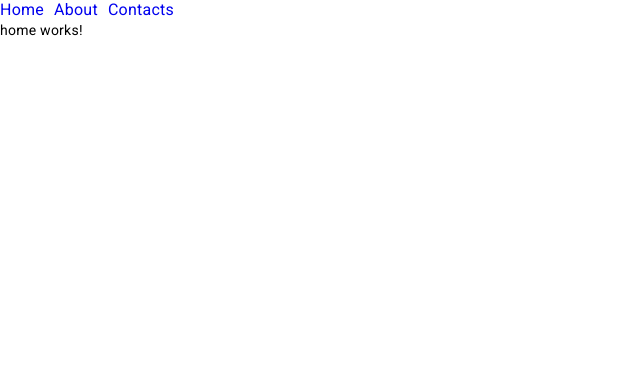
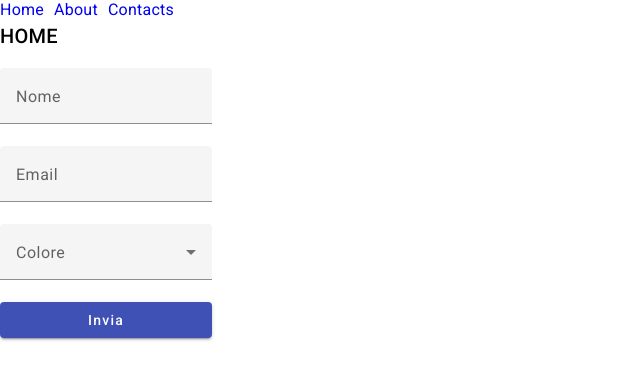
Before and after one commit to gianlucanesta/angular-tutorial, an Angular app: page /homepage in a window 1280 px wide. Shown: the top 380 px of the page, without its empty margins (0-640 px from the left). Built offline with nearby package versions, Linux system fonts and the light colour scheme.

Commit message:
Template Driven Form - part 1

```diff
--- a/src/app/components/home/home.component.css
+++ b/src/app/components/home/home.component.css
@@ -0,0 +1,10 @@
+:host {
+  display: flex;
+  flex-direction: column;
+  align-items: flex-start;
+}
+form {
+  display: flex;
+  flex-direction: column;
+  align-items: fle;
+}
--- a/src/app/components/home/home.component.html
+++ b/src/app/components/home/home.component.html
@@ -1 +1,21 @@
-<p>home works!</p>
+<h2>HOME</h2>
+
+<form #homeform="ngForm" (ngSubmit)="onSubmit(homeform)">
+  <mat-form-field>
+    <mat-label>Nome</mat-label>
+    <input matInput type="text" name="nome" ngModel />
+  </mat-form-field>
+  <mat-form-field>
+    <mat-label>Email</mat-label>
+    <input matInput type="email" name="email" ngModel />
+  </mat-form-field>
+  <mat-form-field>
+    <mat-label>Colore</mat-label>
+    <mat-select name="colore" ngModel>
+      <mat-option value="red">Rosso</mat-option>
+      <mat-option value="blue">Blu</mat-option>
+    </mat-select>
+  </mat-form-field>
+
+  <button mat-raised-button color="primary" type="submit">Invia</button>
+</form>
--- a/src/app/components/home/home.component.ts
+++ b/src/app/components/home/home.component.ts
@@ -1,4 +1,5 @@
 import { Component, OnDestroy, OnInit } from '@angular/core';
+import { NgForm } from '@angular/forms';
 import { interval } from 'rxjs';
 
 @Component({
@@ -12,10 +13,13 @@ export class HomeComponent implements OnInit, OnDestroy {
 
   ngOnInit(): void {
     this.sottoscrizione = interval(1000).subscribe((numero) => {
-      console.log(numero);
+      // console.log(numero);
     });
   }
   ngOnDestroy(): void {
     this.sottoscrizione.unsubscribe();
   }
+  onSubmit(form: NgForm): void {
+    console.log(form);
+  }
 }
```
Also changed, not shown: src/app/app.module.ts (+11 -6 lines).
